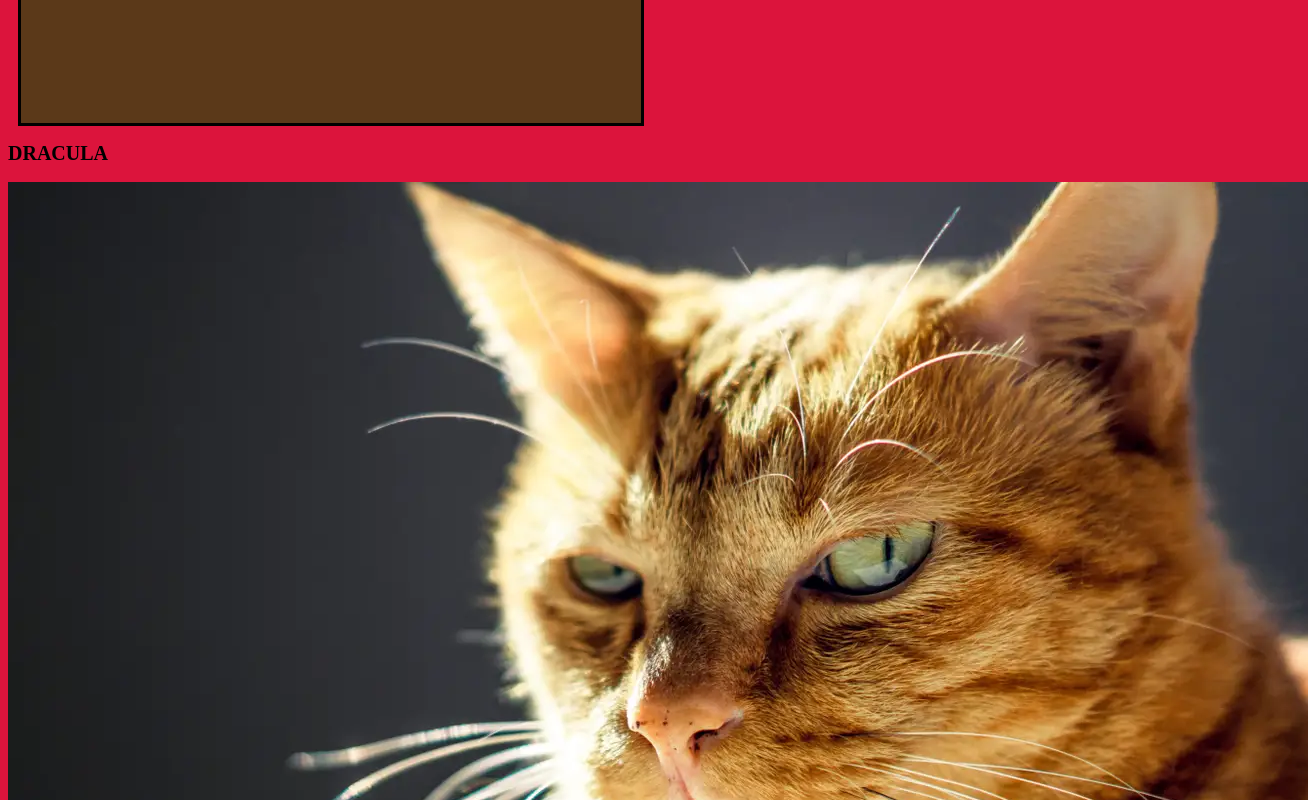
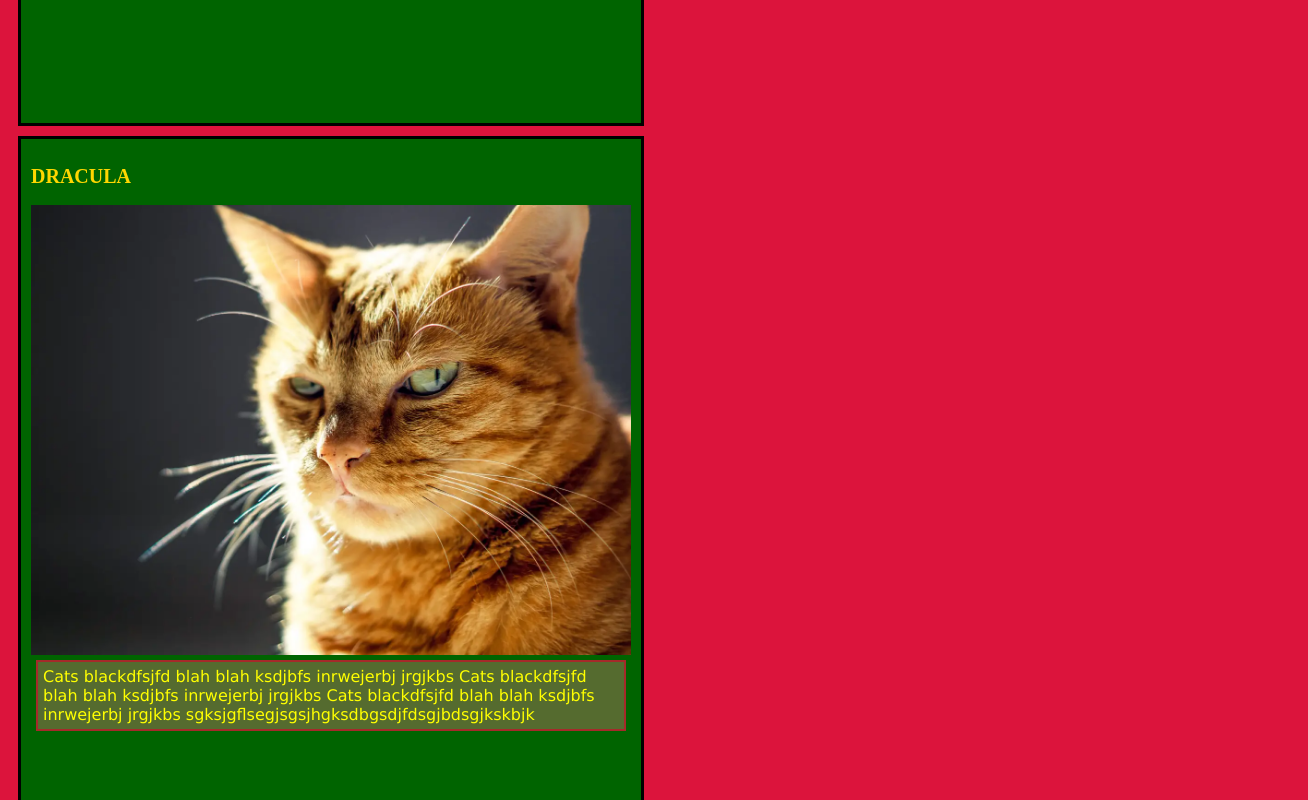
Before and after one commit to Nalundquist/animal, a plain HTML site: page index.html in a window 1280 px wide. Shown: the part 1060-1860 px from the top of the page, 1308 px wide, since content can reach past the window. Drawn offline with Linux system fonts and the light colour scheme.

Commit message:
center and resize images in columns
Co-Authored-by: Najma Abdi <najmabdi@gmail.com>

```diff
--- a/css/styles.css
+++ b/css/styles.css
@@ -12,8 +12,8 @@ h2 {
   font-size: 20px;
 }
 
-.img {
-  size: 400px;
+img {
+  max-width: 3000px;
 }
 
 .column {
@@ -21,10 +21,15 @@ h2 {
   width: 600px;
   height: 1000px;
   color: gold;
-  background-color: rgba(8, 81, 3, 0.602);
+  background-color: darkgreen;
   padding: 10px;
   border: 3px solid black;
   margin: 10px;
+}
+
+.column img{
+  display: block;
+  max-width: 100%;
 }
 
 .column p {
--- a/index.html
+++ b/index.html
@@ -17,7 +17,7 @@
     sgksjgflsegjsgsjhgksdbgsdjfdsgjbdsgjkskbjk
   </p>
 </div>
-<div class="column2">
+<div class="column">
   <h2>DRACULA</h2>
   <img src="img/cat2.webp">
   <p>Cats blackdfsjfd blah blah ksdjbfs inrwejerbj jrgjkbs
@@ -26,7 +26,7 @@
     sgksjgflsegjsgsjhgksdbgsdjfdsgjbdsgjkskbjk
   </p>
 </div>
-<div class="column3">
+<div class="column">
   <h2>BITEY</h2>
   <img src="img/dog1.webp">
   <p>Cats blackdfsjfd blah blah ksdjbfs inrwejerbj jrgjkbs
@@ -35,7 +35,7 @@
     sgksjgflsegjsgsjhgksdbgsdjfdsgjbdsgjkskbjk
   </p>
 </div>
-<div class="column4">
+<div class="column">
   <h2>BARKY</h2>
   <img src="img/dog2.webp">
   <p>Cats blackdfsjfd blah blah ksdjbfs inrwejerbj jrgjkbs
```
